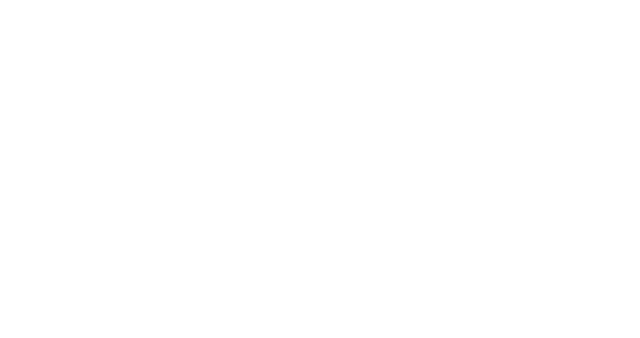
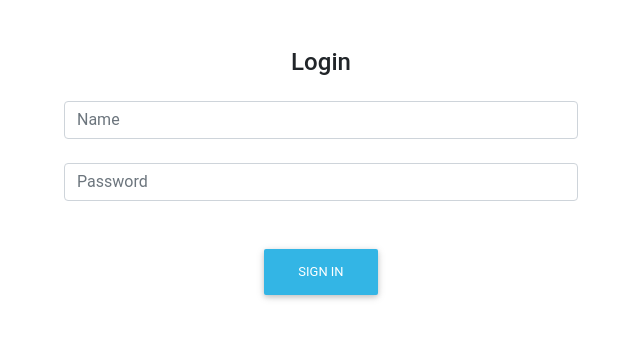
Before and after one commit to gmorae/LoginAngularJwt, an Angular app: page / in a window 1280 px wide. Shown: the top 338 px of the page, without its empty margins (319-959 px from the left). Built offline with nearby package versions, Linux system fonts and the light colour scheme.

Commit message:
Login sem autenticação

```diff
--- a/src/app/app-routing.module.ts
+++ b/src/app/app-routing.module.ts
@@ -1,9 +1,14 @@
 import { NgModule } from '@angular/core';
 import { Routes, RouterModule } from '@angular/router';
 import { ListUsersComponent } from './pages/list-users/list-users.component';
+import { LoginComponent } from './pages/login/login.component';
 
 
 const routes: Routes = [
+  {
+    path: '',
+    component: LoginComponent
+  },
   {
     path: 'list',
     component: ListUsersComponent
--- /dev/null
+++ b/src/app/models/login.model.ts
@@ -0,0 +1,4 @@
+export class Login {
+    name: string;
+    password: string;
+}
--- /dev/null
+++ b/src/app/pages/login/login.component.html
@@ -0,0 +1,9 @@
+<div class="container col-6">
+    <form class="text-center p-5" action="#!">
+        <p class="h4 mb-4">Login</p>
+        <input type="text" id="name" [(ngModel)]="user.name" name="name" class="form-control mb-4" placeholder="Name">
+        <input type="password" id="password" [(ngModel)]="user.password" name="password" class="form-control mb-4"
+            placeholder="Password">
+        <button class="btn btn-info my-4" (click)="fazerLogin()" type="submit">Sign in</button>
+    </form>
+</div>
--- /dev/null
+++ b/src/app/pages/login/login.component.ts
@@ -0,0 +1,26 @@
+import { Component, OnInit } from '@angular/core';
+import { Login } from 'src/app/models/login.model';
+import { AuthService } from 'src/app/services/auth.service';
+
+@Component({
+  selector: 'app-login',
+  templateUrl: './login.component.html',
+  styleUrls: ['./login.component.css']
+})
+export class LoginComponent implements OnInit {
+
+  private user : Login = new Login();
+  constructor(
+    private auth : AuthService,
+  ) { }
+
+  ngOnInit() {
+  }
+
+  fazerLogin(){
+    console.log(this.user);
+    this.auth.fazerLogin(this.user)
+  }
+
+
+}
--- /dev/null
+++ b/src/app/services/auth.service.ts
@@ -0,0 +1,25 @@
+import { Injectable } from '@angular/core';
+import { Login } from '../models/login.model';
+import { Router } from '@angular/router';
+import { ConsultasService } from './consultas.service';
+@Injectable({
+  providedIn: 'root'
+})
+export class AuthService {
+  private userAuth : boolean = false
+  constructor(
+    private rota : Router,
+  ) { }
+
+  fazerLogin(user: Login) {
+    if (user.name === 'a' && user.password === '123') {
+      this.userAuth = true;
+      this.rota.navigate(['/list'])
+
+    } else {
+      this.userAuth = false;
+      alert('Usuario ou senha incorretos')
+    }
+
+  }
+}
--- a/src/environments/environment.ts
+++ b/src/environments/environment.ts
@@ -4,7 +4,7 @@
 
 export const environment = {
   production: false,
-  api: 'http://5de4fedc712f9b001451414d.mockapi.io/users'
+  api: 'http://5de5426a9c4220001405ad45.mockapi.io/users'
 };
 
 /*
```
Also changed, not shown: src/app/app.module.ts (+7 -2 lines), src/app/pages/login/login.component.css (added), 2 other files (tests, documents, lock files or other folders).
